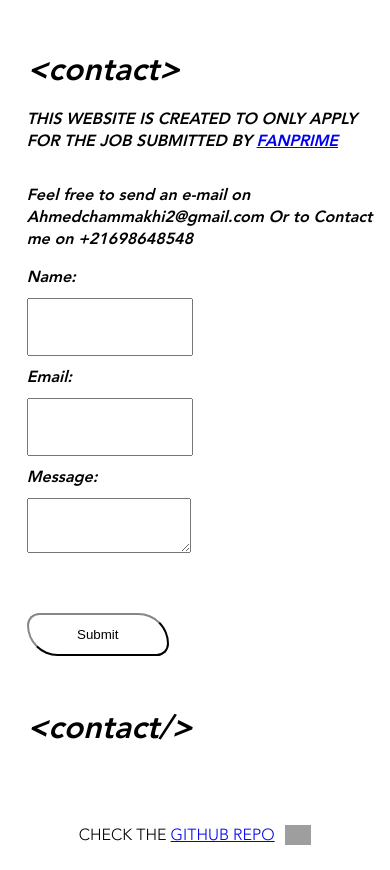
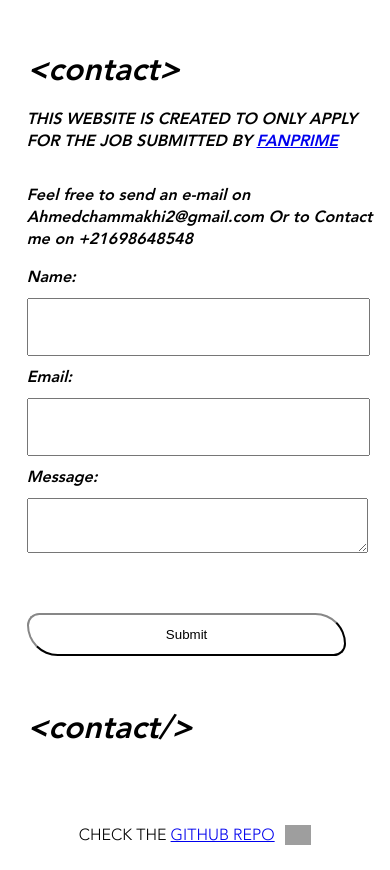
Before and after one commit to Ahmedchammakhii/portfolio, a Vue app in the folder -myportfolio/: page / in a window 390 px wide. Shown: the part 5472-6342 px from the top of the page. Built offline with nearby package versions, Linux system fonts and the light colour scheme; grey boxes are pictures that could not be loaded.

Commit message:
fixing responsivness*

```diff
--- a/-myportfolio/src/components/Contact.vue
+++ b/-myportfolio/src/components/Contact.vue
@@ -80,4 +80,16 @@ button {
     border-color: #333333;
     border-radius: 2rem 5rem;
 }
+@media screen and (max-width:600px) {
+    input , textarea{
+    width: 90%;
+
+}
+button {
+    width: 90%;
+color: black;
+}
+
+}
+
 </style>
--- a/-myportfolio/src/components/Oneproject.vue
+++ b/-myportfolio/src/components/Oneproject.vue
@@ -199,7 +199,7 @@ span{
     .photos_wrapper{
         position: absolute;
         left: 0;
-        transform: rotateX(50%);
+        transform: rotateX(40%);
 
     }
     .phone {
@@ -215,9 +215,7 @@ span{
         transform: scale(.4);
     }
     .photos_wrapper {
-    display: grid;
-    grid-template-columns: repeat(2,1fr);
-    grid-template-rows: repeat(2,1fr);
+
     row-gap: 60px;
     column-gap: 10px;
 
```
